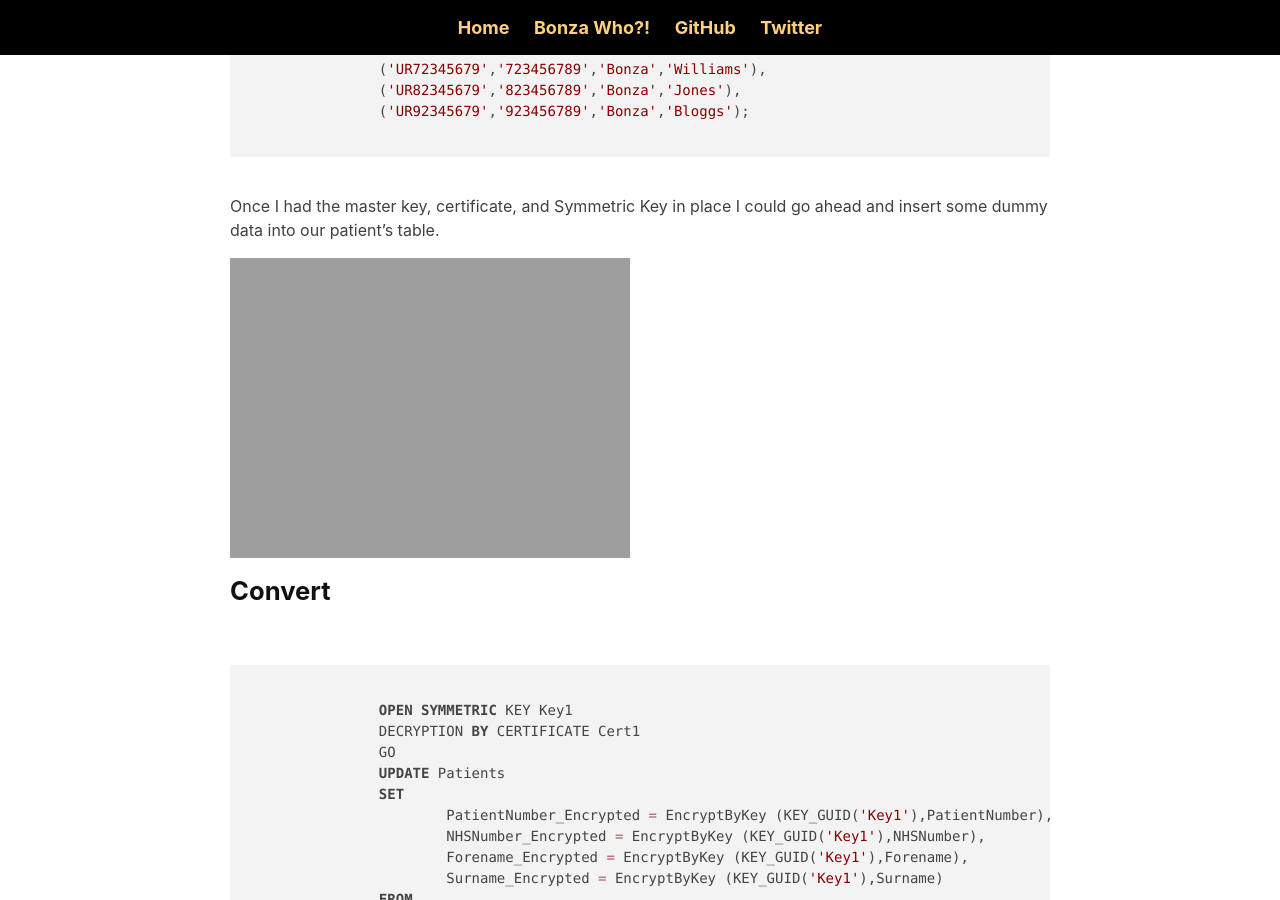
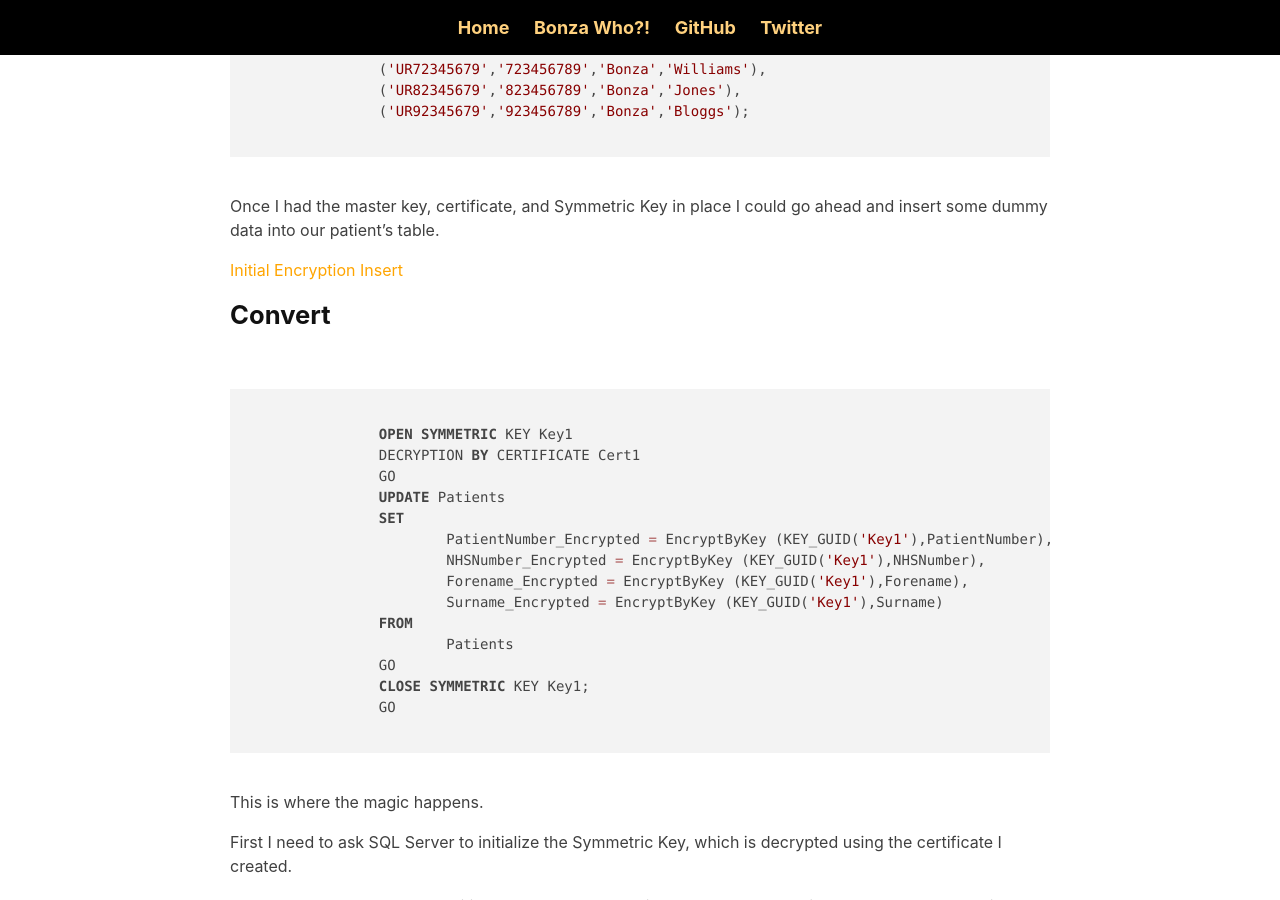
Before and after one commit to BonzaOwl/CodeNameOwl, a Jekyll site: the page built from _posts/sqlserver/2019-04-18-encryption-with-symmetric-keys-certificates.md, in a window 1280 px wide and 900 px high, scrolled down 1910 px. Built offline with Jekyll 4.4.1, drawn with Linux system fonts in a browser that asks for light colours; nearby versions of some CDN libraries.

Commit message:
Changed image url

```diff
--- a/_posts/sqlserver/2019-04-18-encryption-with-symmetric-keys-certificates.md
+++ b/_posts/sqlserver/2019-04-18-encryption-with-symmetric-keys-certificates.md
@@ -90,7 +90,7 @@ Once I had created the master key and certificate I could go ahead and build up
 
 Once I had the master key, certificate, and Symmetric Key in place I could go ahead and insert some dummy data into our patient&#8217;s table.
 
-[<img class="alignnone size-full wp-image-358 img-fluid " src="https://www.codenameowl.com/wp-content/uploads/2019/04/Encryption-Initial-Insert.png" alt="" srcset="https://www.codenameowl.com/wp-content/uploads/2019/04/Encryption-Initial-Insert.png 880w, https://www.codenameowl.com/wp-content/uploads/2019/04/Encryption-Initial-Insert-300x80.png 300w, https://www.codenameowl.com/wp-content/uploads/2019/04/Encryption-Initial-Insert-768x205.png 768w" sizes="(max-width: 880px) 100vw, 880px" />](https://www.codenameowl.com/wp-content/uploads/2019/04/Encryption-Initial-Insert.png)
+[Initial Encryption Insert](/assets/img/Encryption-Initial-Insert.png)
 
 ### Convert
 
```
